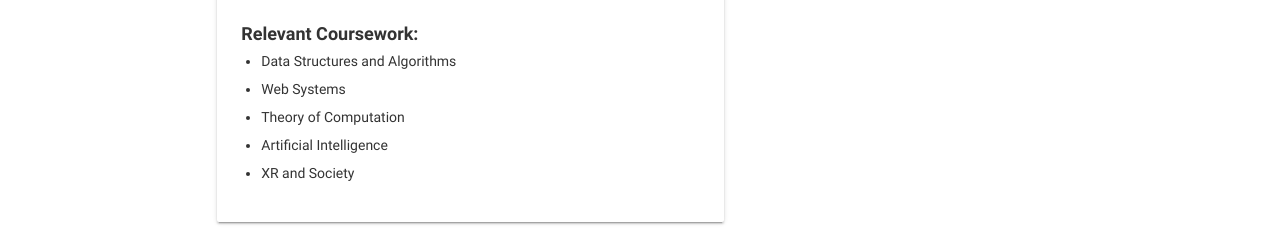
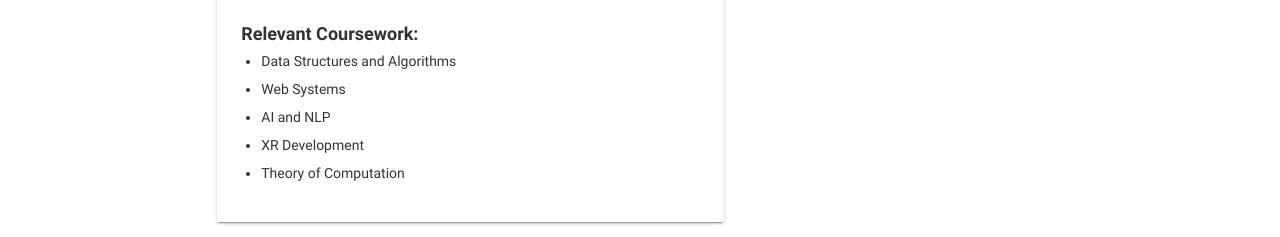
Before and after one commit to nithishakumar/nithisha-portfolio, a plain HTML site: page index.html in a window 1280 px wide. Shown: the part 5936-6173 px from the top of the page. Drawn offline with nearby package versions, Linux system fonts and the light colour scheme.

Commit message:
Update index.html

```diff
--- a/index.html
+++ b/index.html
@@ -689,7 +689,7 @@
                             <p>
                                 <b>Degree: </b>Bachelors of Science in Computer Science
                                 <br>
-                                <b>GPA: </b>3.84/4.0
+                                <b>GPA: </b>3.89/4.0
                             </p>
 
                             <ul>
@@ -698,9 +698,9 @@
                                     <ul>
                                         <li>Data Structures and Algorithms</li>
                                         <li>Web Systems</li>
+                                        <li>AI and NLP</li>
+                                        <li>XR Development</li>
                                         <li>Theory of Computation</li>
-                                        <li>Artificial Intelligence</li>
-                                        <li>XR and Society</li>
                                     </ul>
                                 </p>
 
```
